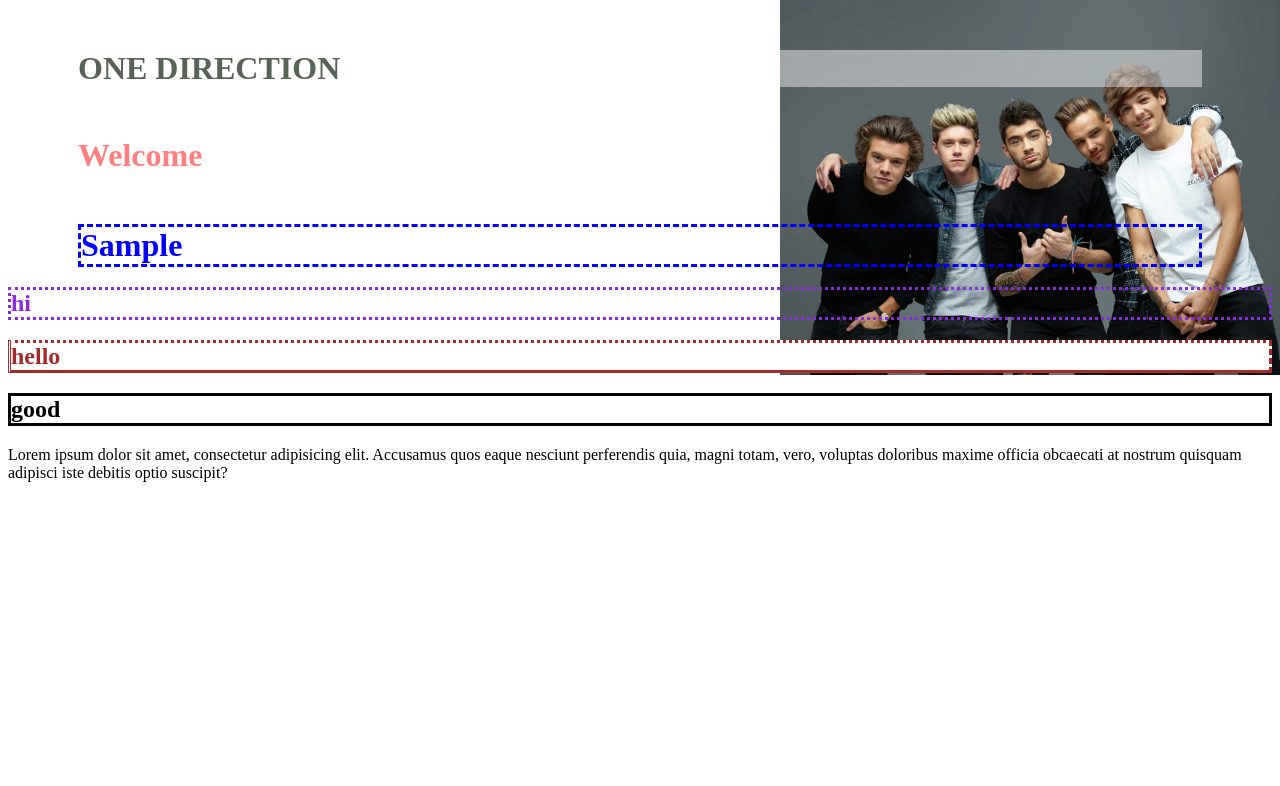
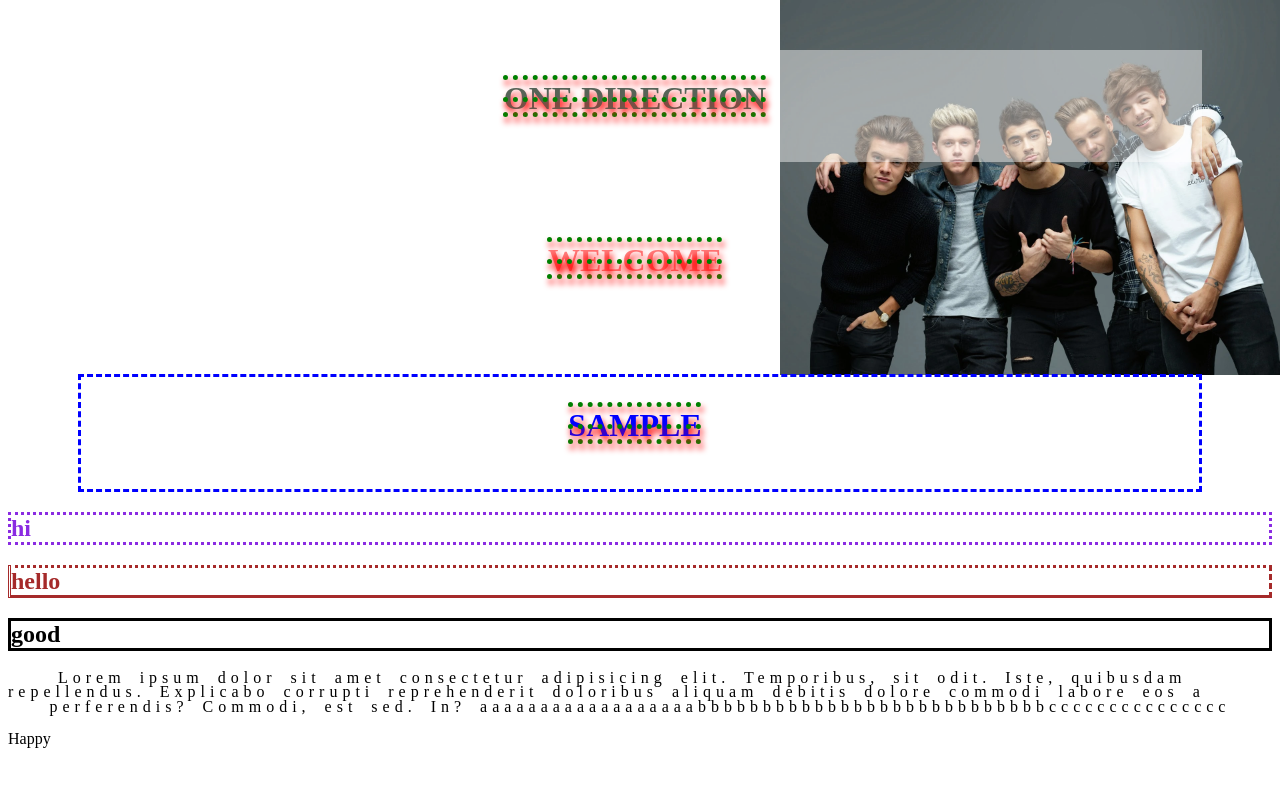
Before and after one commit to swapnacv21/css, a plain HTML site: page inline.html in a window 1280 px wide. Drawn offline with Linux system fonts and the light colour scheme.

Commit message:
styled text

```diff
--- a/inline.html
+++ b/inline.html
@@ -8,6 +8,29 @@
     <style>
         h1{
             margin:50px 70px 20px;
+            padding-left: 10px;
+            padding-right:20px;
+            padding-top: 30px;
+            padding-bottom: 45px;
+            text-align: center;
+            text-decoration-line: line-through underline overline;
+            text-decoration-color:green;
+            text-decoration-style: dotted;
+            text-decoration-thickness: 5px;
+            text-transform:uppercase;
+            text-shadow: 2px 5px 6px red;
+        }
+        p{
+            text-align-last:center;
+            text-indent:50px;
+            letter-spacing: 5px;
+            line-height:0.9;
+            word-spacing: 5px;
+
+        div{
+            height:200px;
+            max-width:10%;
+            background-color:lightskyblue;
         }
     </style>
 </head>
@@ -18,7 +41,8 @@
     <h2 style="border: dotted;">hi</h2>
     <h2 id="a1" style="border-style: dotted dashed solid double;">hello</h2>
     <h2 class="a2" style="border:solid">good</h2>
-    <p class="a2">Lorem ipsum dolor sit amet, consectetur adipisicing elit. Accusamus quos eaque nesciunt perferendis quia, magni totam, vero, voluptas doloribus maxime officia obcaecati at nostrum quisquam adipisci iste debitis optio suscipit?</p>
+    <p class="a2">Lorem ipsum dolor sit amet consectetur adipisicing elit. Temporibus, sit odit. Iste, quibusdam repellendus. Explicabo corrupti reprehenderit doloribus aliquam debitis dolore commodi labore eos a perferendis? Commodi, est sed. In? aaaaaaaaaaaaaaaaaabbbbbbbbbbbbbbbbbbbbbbbbbbbccccccccccccccc</p>
+    <div>Happy</div>
 
 </body>
 </html>
```
